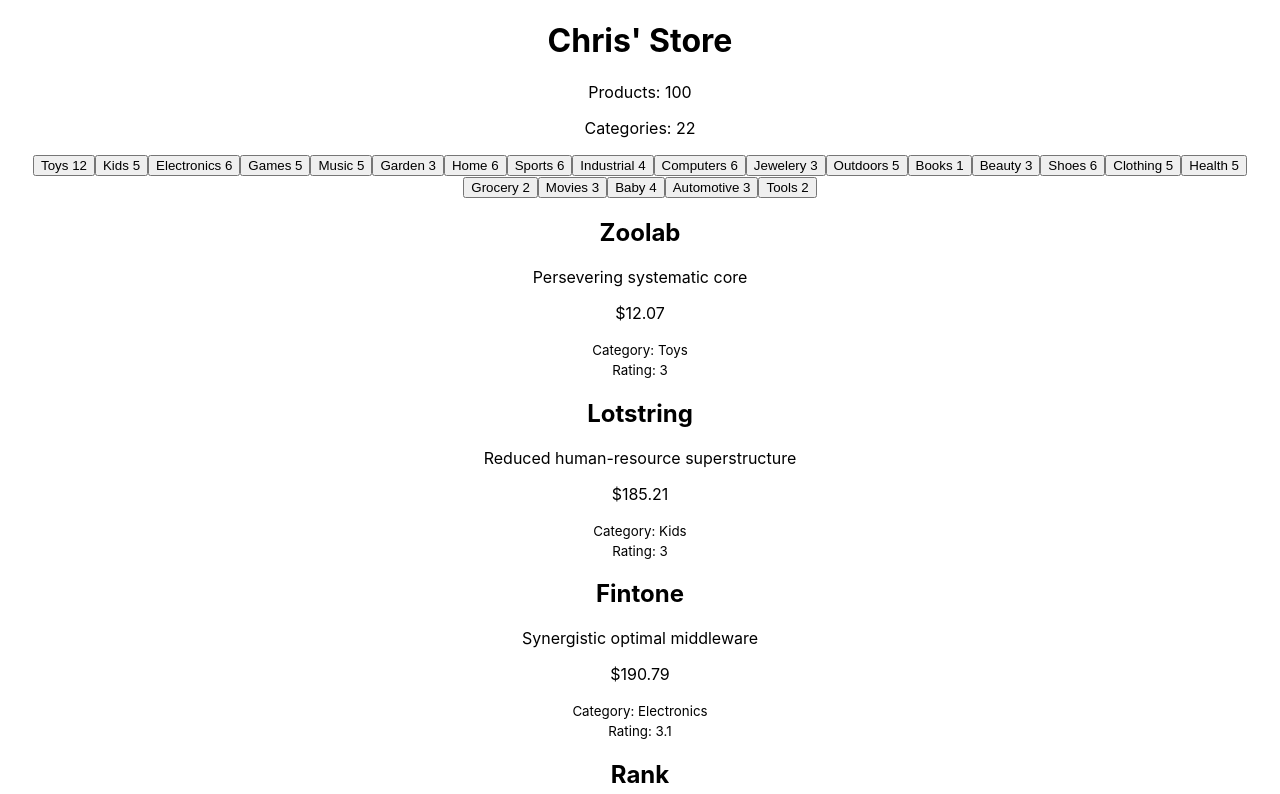
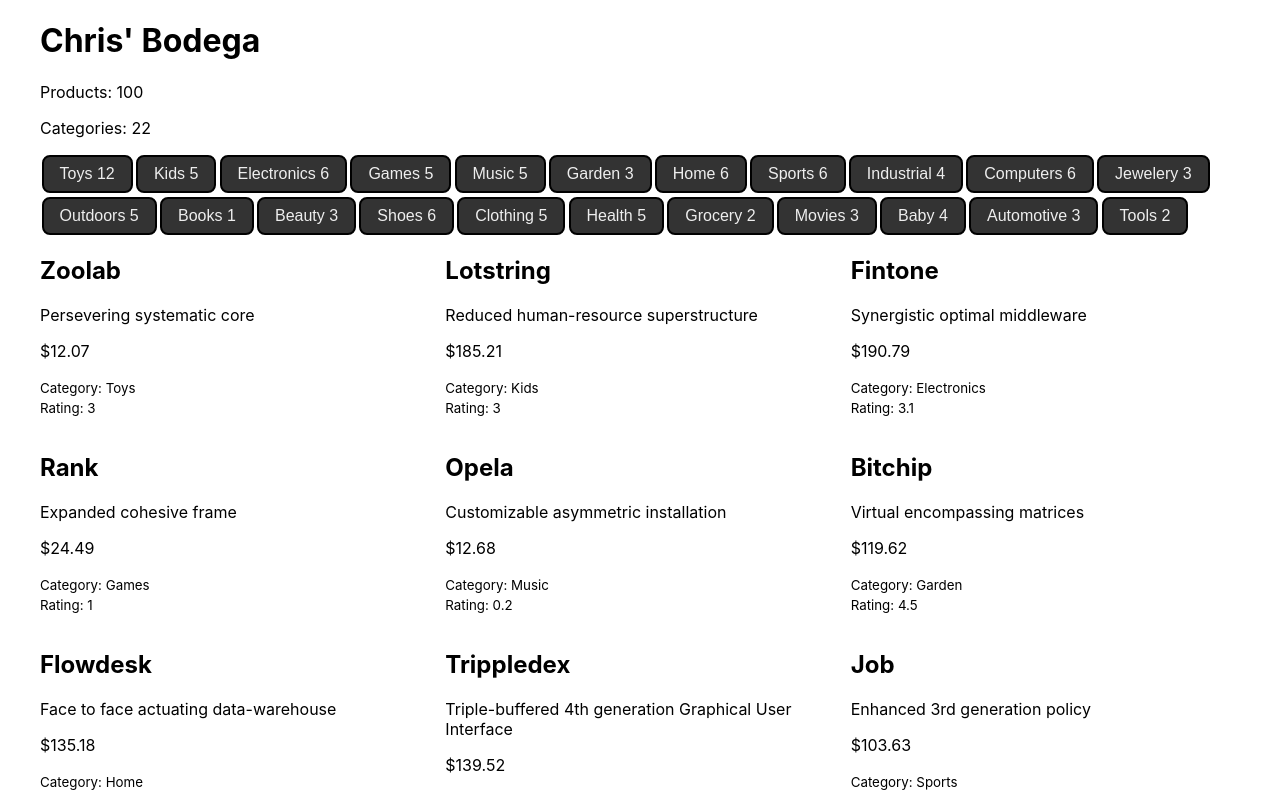
Before and after one commit to chrismlee26/product-list, a React (Create React App) app: page / in a window 1280 px wide. Shown: the top 794 px of the page. Built offline with nearby package versions, Linux system fonts and the light colour scheme.

Commit message:
pre-messup push

```diff
--- a/src/App.css
+++ b/src/App.css
@@ -1,38 +1,4 @@
 .App {
-  text-align: center;
+  max-width: 1200px;
+  margin: auto;
 }
-
-.App-logo {
-  height: 40vmin;
-  pointer-events: none;
-}
-
-@media (prefers-reduced-motion: no-preference) {
-  .App-logo {
-    animation: App-logo-spin infinite 20s linear;
-  }
-}
-
-.App-header {
-  background-color: #282c34;
-  min-height: 100vh;
-  display: flex;
-  flex-direction: column;
-  align-items: center;
-  justify-content: center;
-  font-size: calc(10px + 2vmin);
-  color: white;
-}
-
-.App-link {
-  color: #61dafb;
-}
-
-@keyframes App-logo-spin {
-  from {
-    transform: rotate(0deg);
-  }
-  to {
-    transform: rotate(360deg);
-  }
-}
--- a/src/App.js
+++ b/src/App.js
@@ -1,41 +1,21 @@
+import { useState } from 'react'
 import './App.css';
-import data, {allCategories, categoriesUnique, categoriesWithCounts, namesAndCategories} from './data';
+import data, { categoriesUnique } from './data';
 
-console.log(data)
-console.log(allCategories)
-console.log(categoriesUnique)
-console.log(categoriesWithCounts)
-console.log(namesAndCategories)
-
+import CategoryList from './CategoryList';
+import ProductList from './ProductList'
 
 function App() {
+  const [category, setCategory] = useState('All')
   return (
     <div className="App">
-      <h1>Chris' Store</h1>
+      <h1>Chris' Bodega</h1>
       <p>Products: {data.length}</p>
       <p>Categories: {categoriesUnique.length}</p>
-      <div>
-      {namesAndCategories.map(obj => {
-        return (
-          <button>
-            {obj.name}
-            <span> {obj.count} </span>
-          </button>
-        )
-      })}
-      </div>
-      <div>
-        {data.map(obj => {
-          return (
-            <div>
-              <h2>{obj.name}</h2>
-              <p>{obj.description}</p>
-              <p>{obj.price}</p>
-              <small>Category: {obj.category} <br></br> Rating: {obj.rating}</small>
-            </div>
-          )
-        })}
-      </div>
+
+      <CategoryList />
+
+      <ProductList />
     </div>
   );
 }
--- /dev/null
+++ b/src/CategoryList.css
@@ -0,0 +1,16 @@
+.CategoryList {
+  display: flex;
+  flex-wrap: wrap;
+}
+
+.CategoryList > button {
+  font-size: 1rem;
+  padding: 0.5rem 1rem;
+  border-width: 2px;
+  border-style: solid;
+  border-color: #000;
+  border-radius: 0.5rem;
+  background-color: #333;
+  color: #eee;
+  margin: 0.1rem;
+}
--- /dev/null
+++ b/src/CategoryList.js
@@ -0,0 +1,19 @@
+import { namesAndCategories } from './data'
+import './CategoryList.css'
+
+function CategoryList() {
+  return (
+    <div className="CategoryList">
+      {namesAndCategories.map(obj => {
+        return (
+          <button>
+            {obj.name}
+            <span> {obj.count} </span>
+          </button>
+        )
+      })}
+    </div>
+  )
+}
+
+export default CategoryList;
--- /dev/null
+++ b/src/ProductList.css
@@ -0,0 +1,5 @@
+.ProductList {
+  display: grid;
+  grid-template-columns: 1fr 1fr 1fr;
+  grid-gap: 1rem;
+}
--- /dev/null
+++ b/src/ProductList.js
@@ -0,0 +1,21 @@
+import data from './data'
+import './ProductList.css'
+
+function ProductList() {
+  return (
+    <div className="ProductList">
+      {data.map(obj => {
+        return (
+          <div>
+            <h2>{obj.name}</h2>
+            <p>{obj.description}</p>
+            <p>{obj.price}</p>
+            <small>Category: {obj.category} <br></br> Rating: {obj.rating}</small>
+          </div>
+      )
+    })}
+  </div>
+  )
+}
+
+export default ProductList;
```
